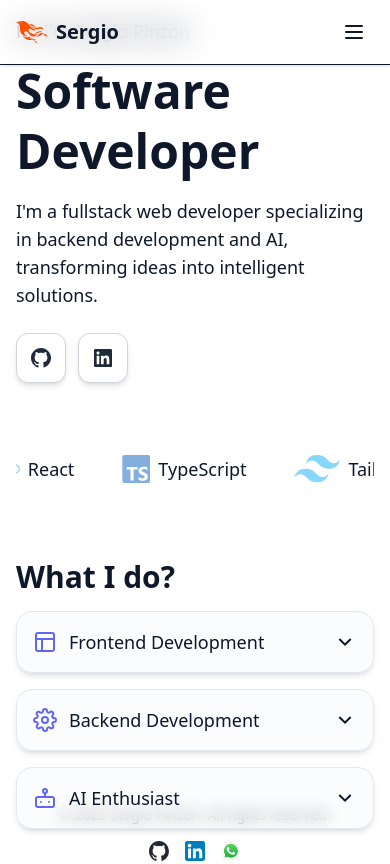
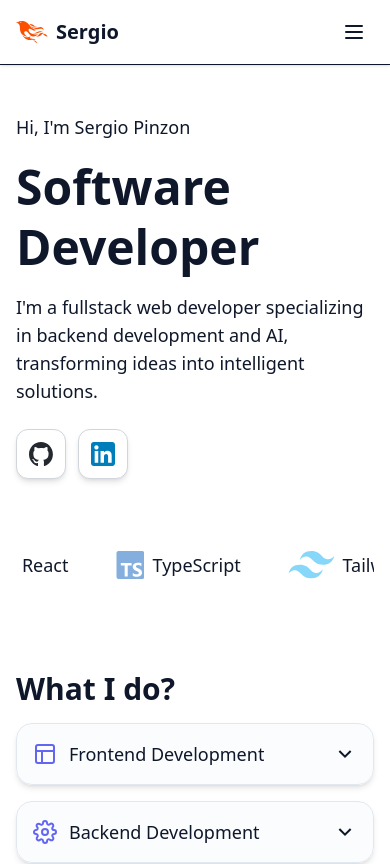
Before and after one commit to sergepin/portfolio, an Astro site: page /en in a window 390 px wide. Shown: the top 864 px of the page. Built offline with nearby package versions, Linux system fonts and the light colour scheme; Astro itself is replaced by a stand-in of ours.

Commit message:
Update home page layout and styling: adjust section height to min-height, increase gap between grid items, replace SVG icons with image assets for GitHub and LinkedIn, and refine alignment of SkillsList component for better responsiveness.

```diff
--- a/src/pages/[lang]/index.astro
+++ b/src/pages/[lang]/index.astro
@@ -23,9 +23,9 @@
   description={t('home.description')}
 >
 
-  <section class="text-primary text-[var(--white)] h-[calc(100vh-8rem)] flex items-center" id="home">
+  <section class="text-primary text-[var(--white)] min-h-[calc(100vh-8rem)] flex items-center py-12 sm:py-16" id="home">
     <div class="max-w-6xl mx-auto px-4 w-full">
-      <div class="grid grid-cols-1 lg:grid-cols-2 gap-8 items-center">
+      <div class="grid grid-cols-1 lg:grid-cols-2 gap-12 items-start">
         <div class="space-y-6">
           <div class="space-y-4">
             <p class="text-lg md:text-xl text-secondary text-[var(--white-icon)] shiny-white font-medium">
@@ -48,16 +48,7 @@
                 aria-label="GitHub"
                 class="text-gray-800 hover:text-primary transition duration-300 ease-in-out border border-gray-300 p-3 rounded-xl bg-white hover:bg-gray-100 shadow-md"
               >
-                <svg
-                  xmlns="http://www.w3.org/2000/svg"
-                  viewBox="0 0 24 24"
-                  fill="currentColor"
-                  class="size-6"
-                >
-                  <path
-                    d="M12.001 2C6.47598 2 2.00098 6.475 2.00098 12C2.00098 16.425 4.86348 20.1625 8.83848 21.4875C9.33848 21.575 9.52598 21.275 9.52598 21.0125C9.52598 20.775 9.51348 19.9875 9.51348 19.15C7.00098 19.6125 6.35098 18.5375 6.15098 17.975C6.03848 17.6875 5.55098 16.8 5.12598 16.5625C4.77598 16.375 4.27598 15.9125 5.11348 15.9C5.90098 15.8875 6.46348 16.625 6.65098 16.925C7.55098 18.4375 8.98848 18.0125 9.56348 17.75C9.65098 17.1 9.91348 16.6625 10.201 16.4125C7.97598 16.1625 5.65098 15.3 5.65098 11.475C5.65098 10.3875 6.03848 9.4875 6.67598 8.7875C6.57598 8.5375 6.22598 7.5125 6.77598 6.1375C6.77598 6.1375 7.61348 5.875 9.52598 7.1625C10.326 6.9375 11.176 6.825 12.026 6.825C12.876 6.825 13.726 6.9375 14.526 7.1625C16.4385 5.8625 17.276 6.1375 17.276 6.1375C17.826 7.5125 17.476 8.5375 17.376 8.7875C18.0135 9.4875 18.401 10.375 18.401 11.475C18.401 15.3125 16.0635 16.1625 13.8385 16.4125C14.201 16.725 14.5135 17.325 14.5135 18.2625C14.5135 19.6 14.501 20.675 14.501 21.0125C14.501 21.275 14.6885 21.5875 15.1885 21.4875C19.259 20.1133 21.9999 16.2963 22.001 12C22.001 6.475 17.526 2 12.001 2Z"
-                  ></path>
-                </svg>
+                <img src="/icons/github.svg" alt="GitHub" class="w-6 h-6" />
               </a>
               <a
                 target="_blank"
@@ -65,25 +56,16 @@
                 aria-label="LinkedIn"
                 class="text-gray-800 hover:text-primary transition duration-300 ease-in-out border border-gray-300 p-3 rounded-xl bg-white hover:bg-gray-100 shadow-md"
               >
-                <svg
-                  xmlns="http://www.w3.org/2000/svg"
-                  viewBox="0 0 24 24"
-                  fill="currentColor"
-                  class="size-6"
-                >
-                  <path
-                    d="M18.3362 18.339H15.6707V14.1622C15.6707 13.1662 15.6505 11.8845 14.2817 11.8845C12.892 11.8845 12.6797 12.9683 12.6797 14.0887V18.339H10.0142V9.75H12.5747V10.9207H12.6092C12.967 10.2457 13.837 9.53325 15.1367 9.53325C17.8375 9.53325 18.337 11.3108 18.337 13.6245V18.339H18.3362ZM7.00373 8.57475C6.14573 8.57475 5.45648 7.88025 5.45648 7.026C5.45648 6.1725 6.14648 5.47875 7.00373 5.47875C7.85873 5.47875 8.55173 6.1725 8.55173 7.026C8.55173 7.88025 7.85798 8.57475 7.00373 8.57475ZM8.34023 18.339H5.66723V9.75H8.34023V18.339ZM19.6697 3H4.32923C3.59498 3 3.00098 3.5805 3.00098 4.29675V19.7033C3.00098 20.4202 3.59498 21 4.32923 21H19.6675C20.401 21 21.001 20.4202 21.001 19.7033V4.29675C21.001 3.5805 20.401 3 19.6675 3H19.6697Z"
-                  ></path>
-                </svg>
+                <img src="/icons/LinkedIn.svg" alt="LinkedIn" class="w-6 h-6" />
               </a>
             </div>
           </div>
           <div class="pt-4">
-            <LogoWall  />
+            <LogoWall />
           </div>
         </div>
 
-        <div class="flex flex-col items-center gap-8">
+        <div class="flex justify-center lg:justify-end">
           <SkillsList client:load url={Astro.url} />
         </div>
       </div>
```
